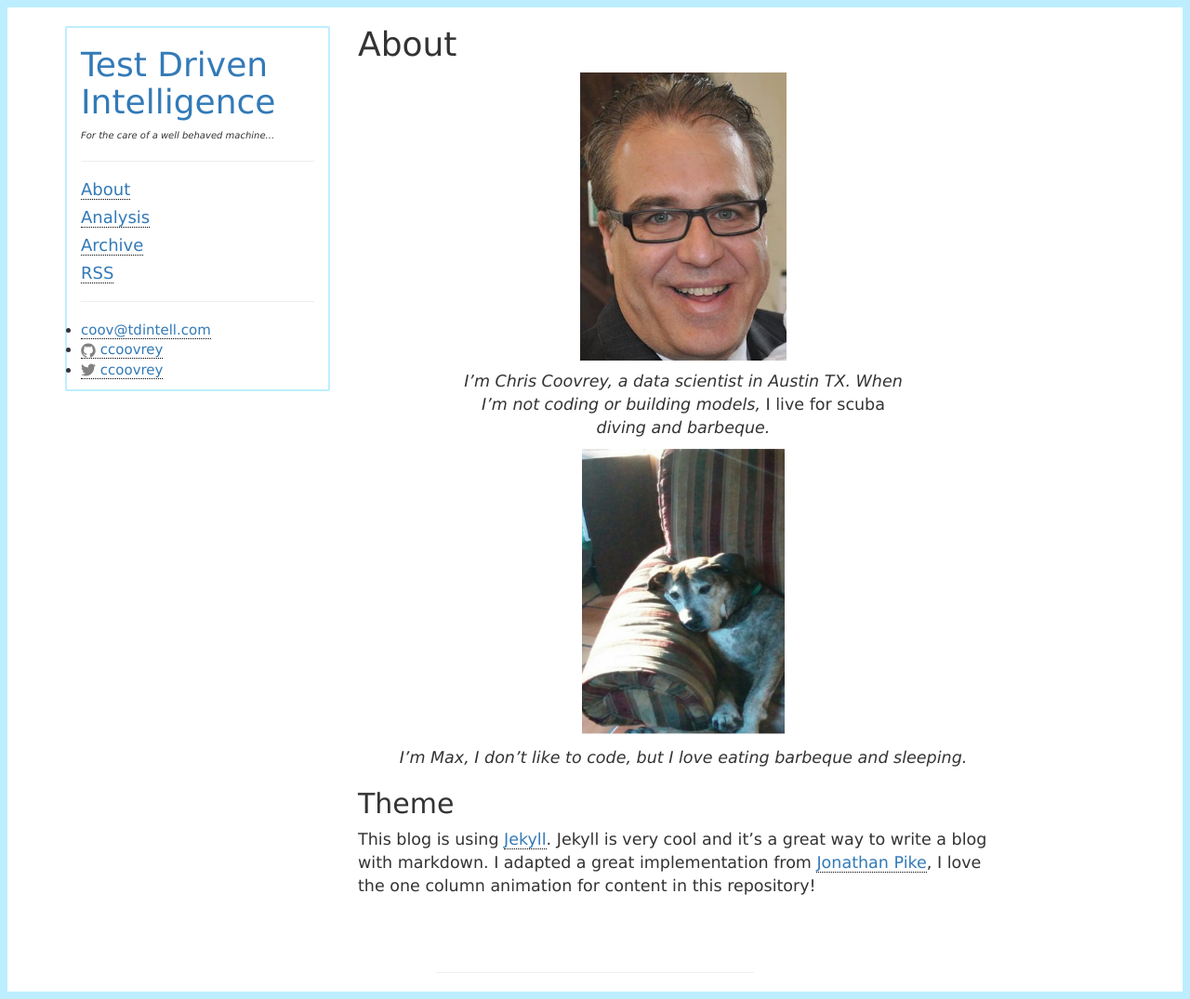
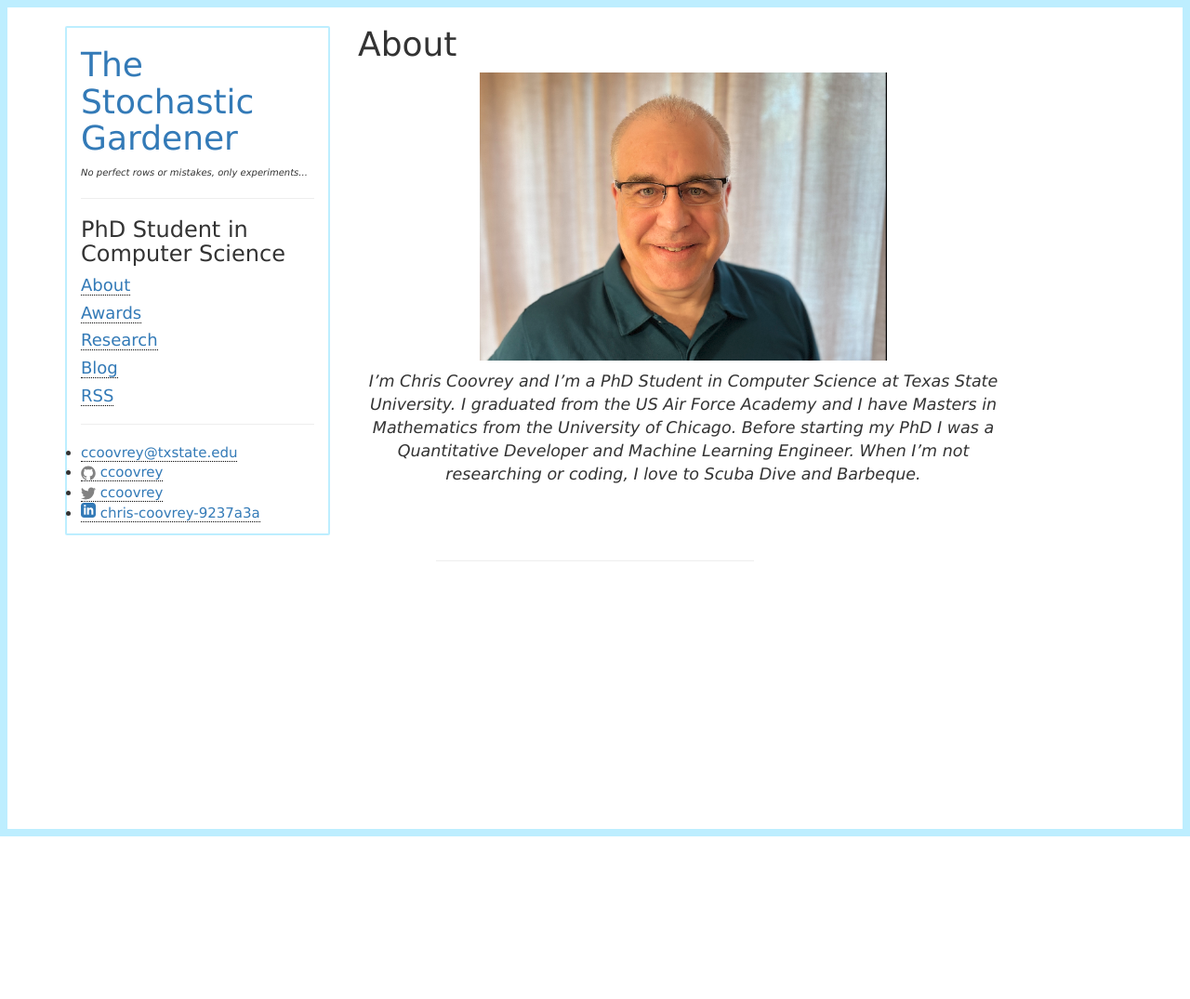
Before and after one commit to ccoovrey/ccoovrey.github.io, a Jekyll site: the page built from about.md, in a window 1280 px wide. Shown: the whole page at 93% size. Built offline with Jekyll 4.4.1, drawn with Linux system fonts in a browser that asks for light colours; after the commit the page ends 900 px from its top, so only the background shows below that.

Commit message:
personal website aug-26

```diff
--- a/_config.yml
+++ b/_config.yml
@@ -6,15 +6,16 @@
 # 'jekyll serve'. If you change this file, please restart the server process.
 
 # Site settings
-#title: Your awesome title
-title: Test Driven Intelligence
-email: coov@tdintell.com
+title: The Stochastic Gardener
+email: ccoovrey@txstate.edu
 description: > # this means to ignore newlines until "baseurl:"
-  For the care of a well behaved machine...
+  No perfect rows or mistakes, only experiments...
+bio: PhD Student in Computer Science
 baseurl: "" # the subpath of your site, e.g. /blog
-url: "http://tdintell.com" # the base hostname & protocol for your site
+url: "https://ccoovrey.github.io" # the base hostname & protocol for your site
 twitter_username: ccoovrey
 github_username:  ccoovrey
+linkedin_profile: chris-coovrey-9237a3a
 paginate: 5
 paginate_path: "/page/:num"
 
--- a/_includes/header.html
+++ b/_includes/header.html
@@ -6,9 +6,11 @@
 		</div>
 		<hr />
  	  <ul class="navigation">
+      <h3>{{ site.bio }}</h3>
 			<li><h4><a href="/about/">About</a><span class="gray-text"></h4></li>
-			<li><h4><a href="/analysis/">Analysis</a><span class="gray-text"></h4></li>
-			<li><h4><a href="/archive/">Archive</a><span class="gray-text"></h4></li>
+			<li><h4><a href="/awards/">Awards</a><span class="gray-text"></h4></li>
+			<li><h4><a href="/analysis/">Research</a><span class="gray-text"></h4></li>
+			<li><h4><a href="/archive/">Blog</a><span class="gray-text"></h4></li>
 			<li><h4><a href="{{ "/feed.xml" | prepend: site.baseurl }}">RSS</a></h4></li>
 	  </ul>
 		<hr />
@@ -27,6 +29,17 @@
         {% include icon-twitter.html username=site.twitter_username %}
       </li>
       {% endif %}
+
+      {% if site.linkedin_profile %}
+      <li>
+        <a href="https://linkedin.com/in/{{ site.linkedin_profile }}">
+          <svg viewBox="0 0 24 24" class="icon" style="width: 16px; height: 16px; fill: currentColor;">
+            <path d="M19 0h-14c-2.761 0-5 2.239-5 5v14c0 2.761 2.239 5 5 5h14c2.762 0 5-2.239 5-5v-14c0-2.761-2.238-5-5-5zm-11 19h-3v-11h3v11zm-1.5-12.268c-.966 0-1.75-.79-1.75-1.764s.784-1.764 1.75-1.764 1.75.79 1.75 1.764-.783 1.764-1.75 1.764zm13.5 12.268h-3v-5.604c0-3.368-4-3.113-4 0v5.604h-3v-11h3v1.765c1.396-2.586 7-2.777 7 2.476v6.759z"/>
+          </svg>
+        <span class="username">{{ site.linkedin_profile }}</span>
+        </a>
+      </li>
+      {% endif %}
     </ul>
 	</div>
 </header>
--- a/about.md
+++ b/about.md
@@ -5,20 +5,11 @@ permalink: /about/
 ---
 
 {: .center}
-![coov](/images/about/coov.jpg){:height="310px" widith="430px"}
+![coov](/images/about/coov.png){:height="310px" widith="430px"}
 
 {: .center}
-_I'm Chris Coovrey, a data scientist in Austin TX. When_ \\
-_I'm not coding or building models,_ I live for scuba \\
-_diving and barbeque._
-
-{: .center}
-![mapooh](/images/about/max_crop.jpg){:height="310px" widith="430px"}
-
-{: .center}
-_I'm Max, I don't like to code, but I love eating barbeque and sleeping._
-
-## Theme
-This blog is using [Jekyll](http://jekyllrb.com). Jekyll is very cool and
-it's a great way to write a blog with markdown. I adapted a great
-implementation from [Jonathan Pike](http://github.com/jonathanpike/personally-developed), I love the one column animation for content in this repository!
+_I'm Chris Coovrey and I'm a PhD Student in Computer Science at Texas_
+_State University. I graduated from the US Air Force Academy_
+_and I have Masters in Mathematics from the University of Chicago. Before starting_
+_my PhD I was a Quantitative Developer and Machine Learning Engineer. When_
+_I'm not researching or coding, I love to Scuba Dive and Barbeque._
```
Also changed, not shown: _posts/2017-07-27-test-driven-intell.md (deleted, +0 -20 lines), _posts/2026-08-19-stochastic-gardener.md (added, +23 -0 lines), analysis.html (+8 -4 lines), awards.html (added, +46 -0 lines), Gemfile.lock, images/about/coov.jpg (deleted), images/about/coov.png (added), images/about/max_crop.jpg (deleted).
